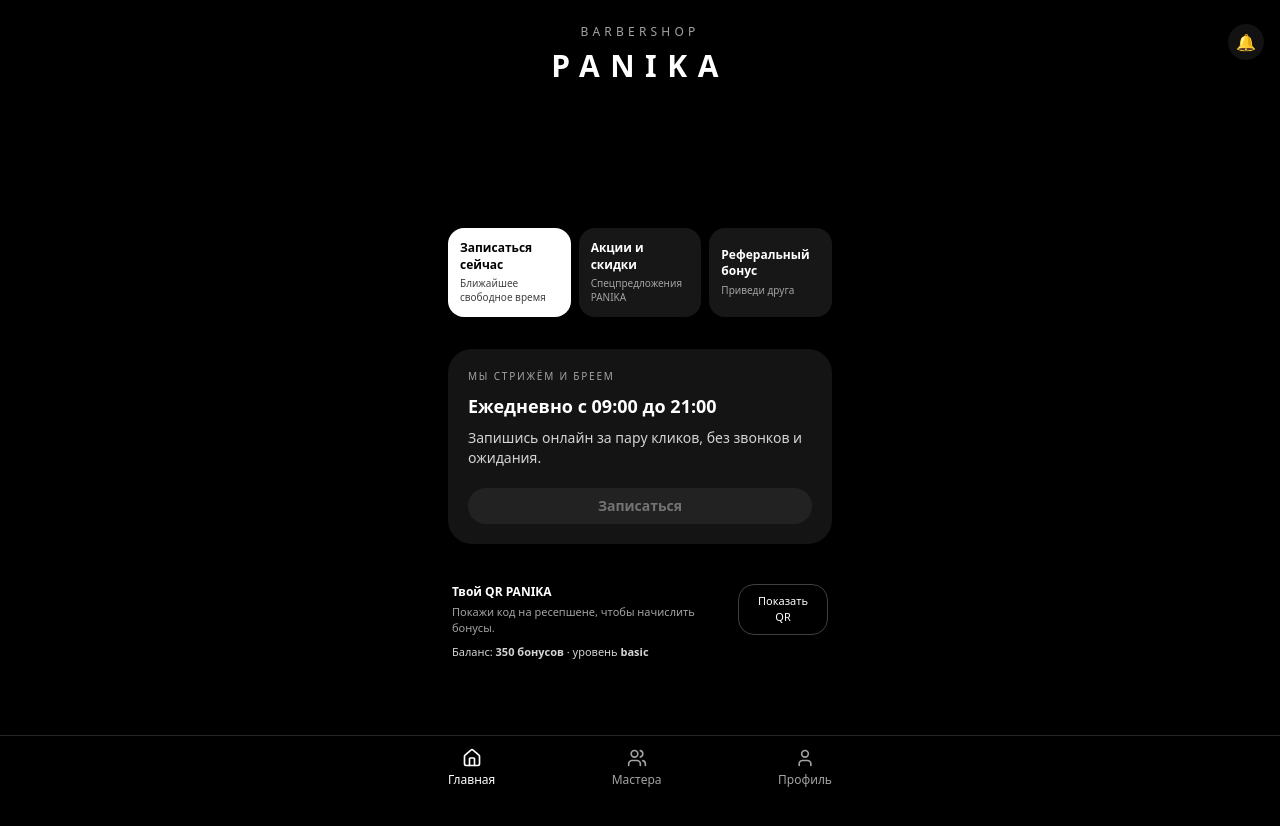
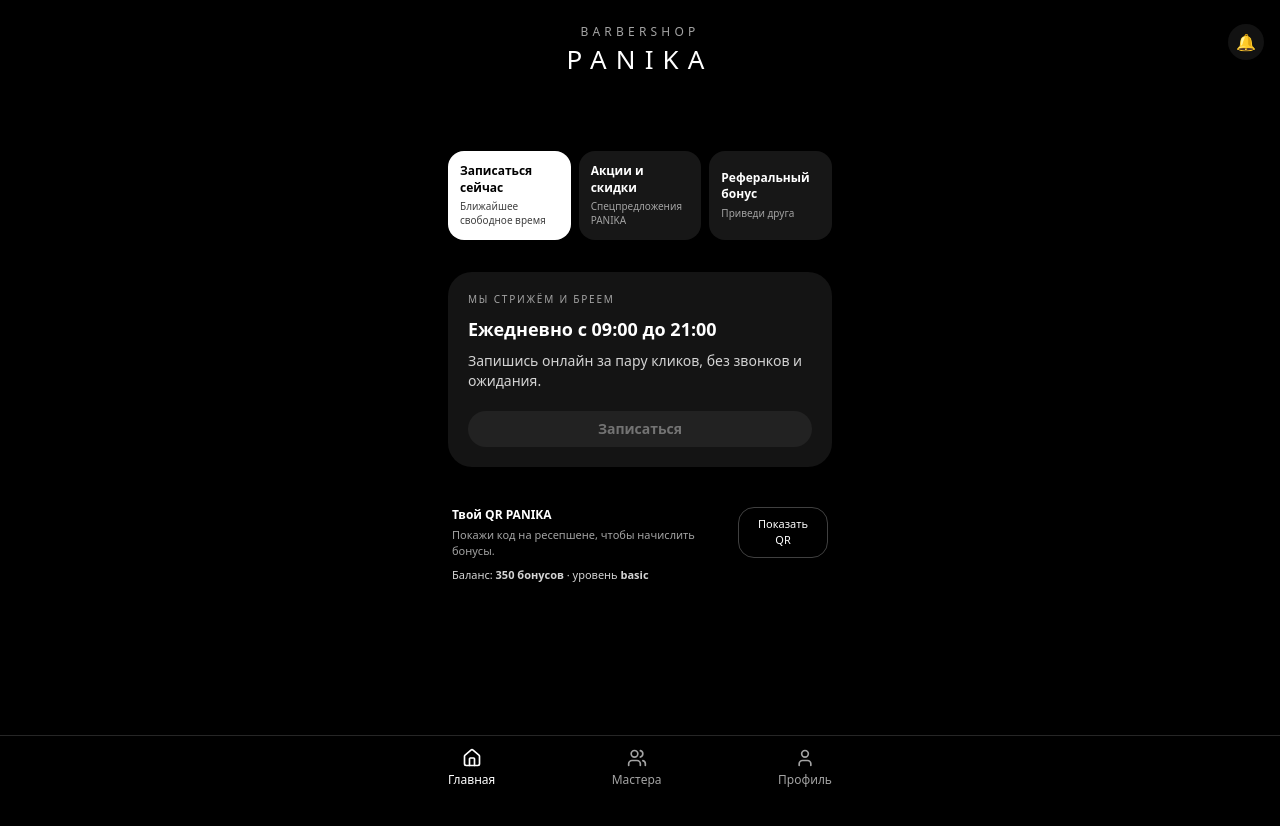
Before and after one commit to B3KI41/panica-app, a React app in the folder frontend/: page / in a window 1280 px wide. Shown: the top 826 px of the page. Built offline with nearby package versions, Linux system fonts and the light colour scheme; the HTML template or start-up script is replaced by a standard one.

Commit message:
Tune spacing and barbers avatars; align PANIKA layout

```diff
--- a/frontend/src/components/Header.tsx
+++ b/frontend/src/components/Header.tsx
@@ -11,9 +11,8 @@
         <div className="text-xs uppercase tracking-[0.35em] text-neutral-400">
           BARBERSHOP
         </div>
-        <div className="mt-2 text-3xl font-semibold tracking-[0.35em]">
-          PANIKA
-        </div>
+        <div className="text-[26px] font-medium tracking-[0.35em]">
+  PANIKA        </div>
         {user && (
           <div className="mt-2 text-xs text-neutral-500">
             {user.first_name || user.username}, рады видеть тебя 👋
--- a/frontend/src/pages/HomeScreen.tsx
+++ b/frontend/src/pages/HomeScreen.tsx
@@ -46,7 +46,7 @@
   return (
     <div className="min-h-screen bg-black text-white flex flex-col items-center">
       {/* pt-24 чтобы контент отъехал вниз от шапки Layout */}
-      <div className="w-full max-w-md px-4 pt-24 pb-6">
+      <div className="w-full max-w-md px-4 pt-6 pb-6">
         {/* Верхние action-карточки */}
         <section className="mb-8">
           <div className="grid grid-cols-3 gap-2 text-xs">
--- a/frontend/src/pages/ProfileScreen.tsx
+++ b/frontend/src/pages/ProfileScreen.tsx
@@ -11,7 +11,7 @@
 
   return (
     <div className="min-h-screen bg-black text-white flex flex-col items-center">
-      <div className="w-full max-w-md px-4 pt-24 pb-6">
+      <div className="w-full max-w-md px-4 pt-6 pb-6">
         {/* Заголовок */}
         <section className="mb-6">
           <h1 className="text-xl font-semibold mb-1">Профиль</h1>
```
